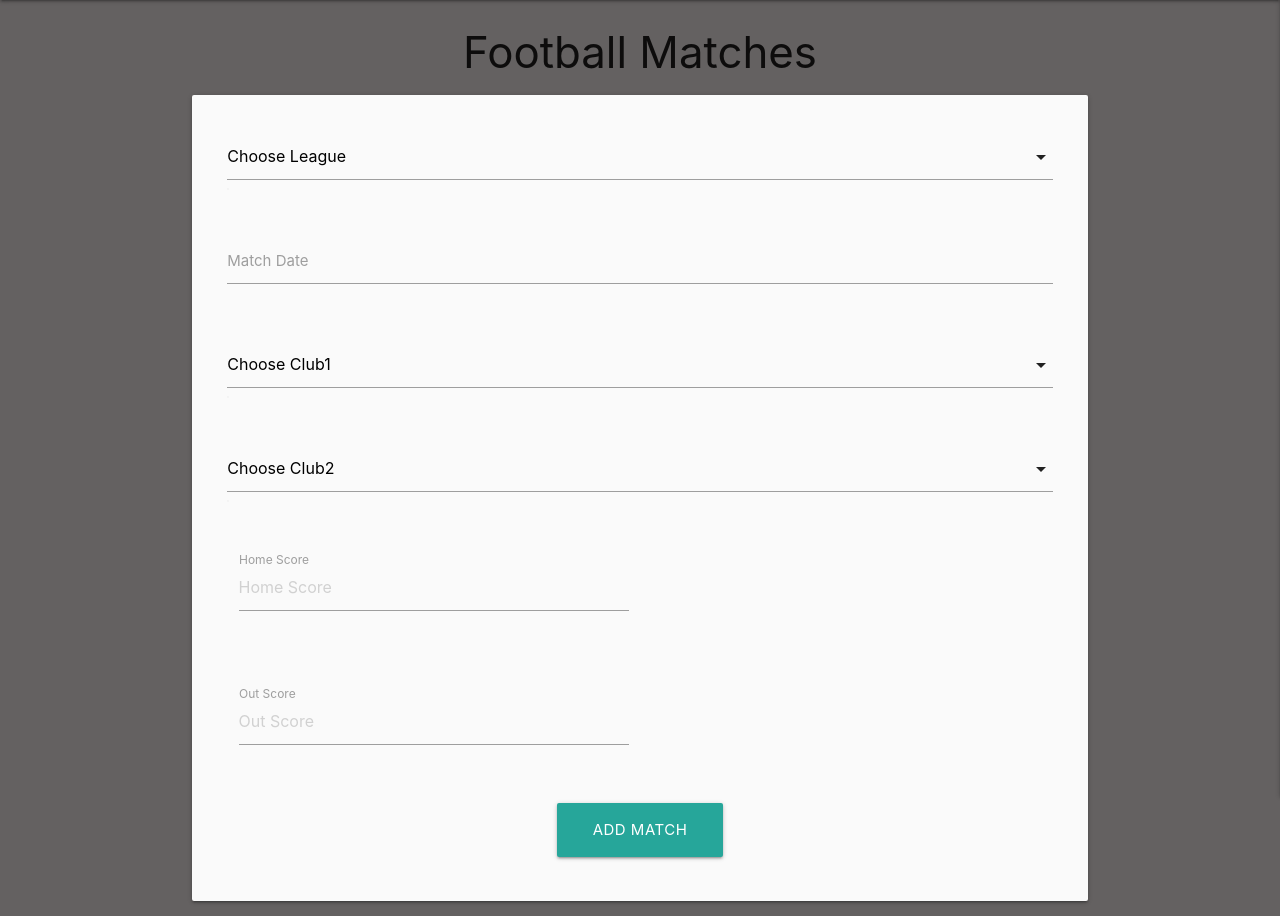
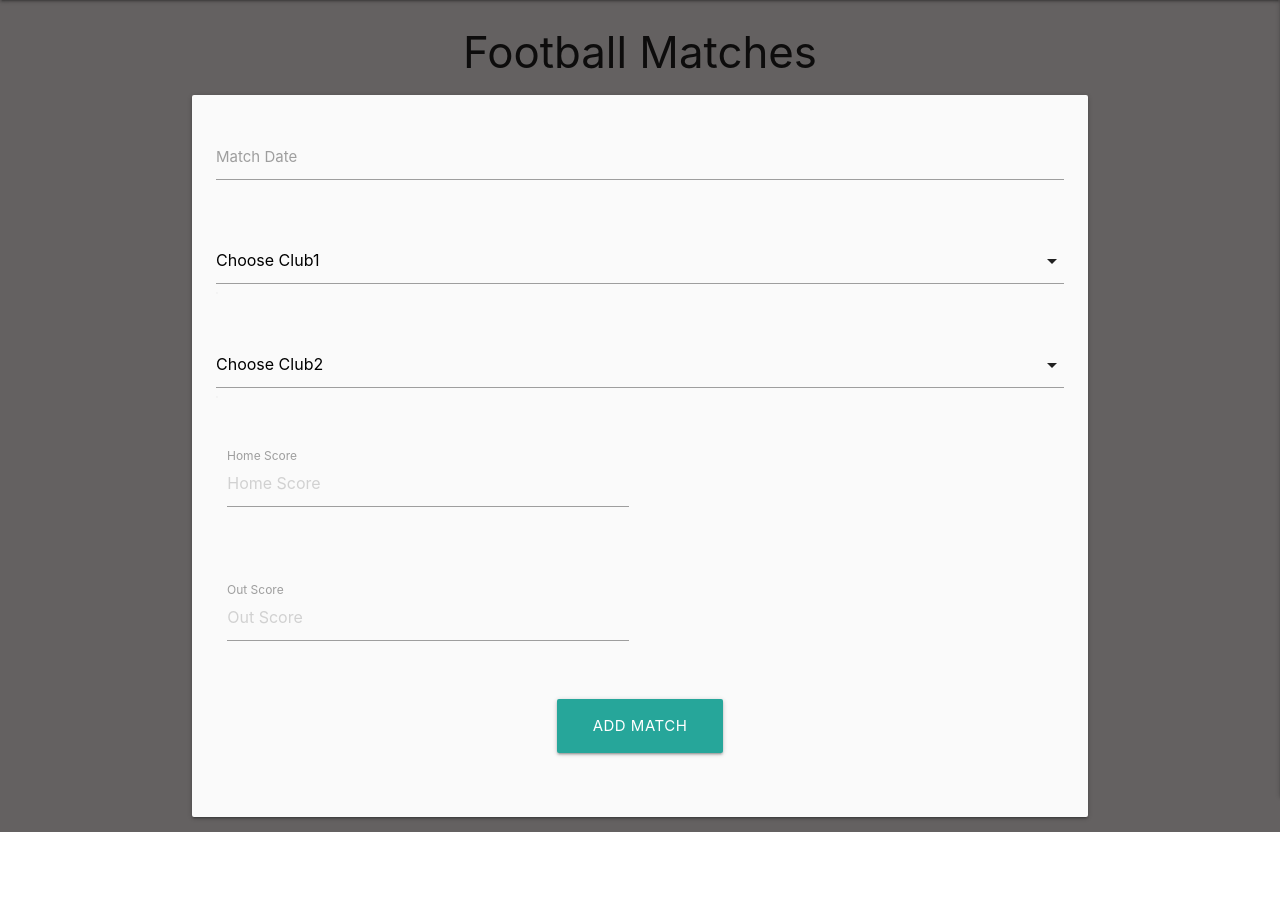
Before and after one commit to Kriz-hub/Football_League_Database, a Flask app: page /add_matches in a window 1280 px wide. Shown: the part 64-980 px from the top of the page. After the commit the page ends 896 px from the top, so only its background shows below. Run offline with Flask 2, Linux system fonts and the light colour scheme; data that the repository does not hold is empty; some libraries are stand-ins or nearby versions.

Commit message:
global var soltution to remember league naame add/edit matces

```diff
--- a/app.py
+++ b/app.py
@@ -15,7 +15,7 @@
 app.secret_key = os.environ.get("SECRET_KEY")
 
 mongo = PyMongo(app)
-
+global_league_id = "abc"
 
 @app.route("/")
 @app.route("/get_clubs")
@@ -154,20 +154,23 @@
     league = mongo.db.leagues.find_one({"_id": ObjectId(league_id)})
     clubs = list(mongo.db.clubs.find().sort("club_name", 1))
     matches = list(mongo.db.matches.find().sort("match_date", 1))
+    global global_league_id
+    global_league_id = league ["_id"]
     return render_template("matches_manage.html", matches=matches, league=league, clubs=clubs)
 
 
 @app.route("/add_matches", methods=["GET", "POST"])
 def add_matches():
+    global global_league_id
     if request.method == "POST":
         club1 = mongo.db.clubs.find_one({"club_name":  request.form.get("club1_name")})
         club2 = mongo.db.clubs.find_one({"club_name":  request.form.get("club2_name")})
-        league = mongo.db.leagues.find_one({"league_name":  request.form.get("league_name")})
+        league = mongo.db.leagues.find_one({"_id": global_league_id})
         match = {
             "league_nr": league ["_id"],
             "club1_nr": club1 ["_id"],
             "club2_nr": club2 ["_id"],
-            "league_name": request.form.get("league_name"),
+            "league_name": league ["league_name"],
             "match_date": request.form.get("match_date"),
             "club1_name": request.form.get("club1_name"),
             "club2_name": request.form.get("club2_name"),
@@ -177,18 +180,22 @@
         mongo.db.matches.insert_one(match)
         flash("Match Successfully Added")
         return redirect(url_for("get_matches"))
-
-
     clubs = list(mongo.db.clubs.find().sort("club_name", 1))
-    leagues = list(mongo.db.leagues.find().sort("league_name", 1))
-    return render_template("matches_add.html", leagues=leagues, clubs=clubs)
+    return render_template("matches_add.html", clubs=clubs)
 
 
 @app.route("/edit_match/<match_id>", methods=["GET", "POST"])
 def edit_match(match_id):
+    clubs = list(mongo.db.clubs.find().sort("club_name", 1))
+    match = mongo.db.matches.find_one({"_id": ObjectId(match_id)})
     if request.method == "POST":
+        club1 = mongo.db.clubs.find_one({"club_name":  request.form.get("club1_name")})
+        club2 = mongo.db.clubs.find_one({"club_name":  request.form.get("club2_name")})
         submit = {
-            "league_name": request.form.get("league_name"),
+            "league_nr": match ["league_nr"],
+            "club1_nr": club1 ["_id"],
+            "club2_nr": club2 ["_id"],
+            "league_name": match ["league_name"],
             "match_date": request.form.get("match_date"),
             "club1_name": request.form.get("club1_name"),
             "club2_name": request.form.get("club2_name"),
@@ -198,11 +205,7 @@
         mongo.db.matches.update({"_id": ObjectId(match_id)}, submit)
         flash("Match Successfully Updated")
         return redirect(url_for("get_matches"))
-
-    leagues = list(mongo.db.leagues.find().sort("league_name", 1))
-    clubs = list(mongo.db.clubs.find().sort("club_name", 1))
-    match = mongo.db.matches.find_one({"_id": ObjectId(match_id)})
-    return render_template("matches_edit.html", match=match, leagues=leagues, clubs=clubs)
+    return render_template("matches_edit.html", match=match, clubs=clubs)
 
 
 @app.route("/delete_match/<match_id>")
--- a/templates/matches_add.html
+++ b/templates/matches_add.html
@@ -6,16 +6,6 @@
     <div class="row card-panel grey lighten-5">
         <form class="col s12" method="POST" action="{{ url_for('add_matches') }}">
           <div class="row">
-            <div class="input-field col s12">
-               <select id="league_name" name="league_name" class="validate" required>
-                   <option value="" disabled>Choose League</option>
-                     {% for league in leagues %}
-                     <option value="{{ league.league_name }}" selected>{{ league.league_name }}</option>
-                     {% endfor %}
-               </select>
-            </div>
-          </div>
-
           <!-- match date picker -->
           <div class="row">
             <div class="input-field col s12">
--- a/templates/rankings.html
+++ b/templates/rankings.html
@@ -8,7 +8,7 @@
         {% for league in leagues %}
           <li class="collection-item">
             <a href="{{ url_for('show_ranking') }}" class="btn right-align">Show Ranking</a>
-            <span>{{league.league_name }}</span>
+            <span>{{ league.league_name }}</span>
           </li>
         {% endfor %}
       </ul>
```
Also changed, not shown: templates/matches_edit.html (+0 -17 lines).
